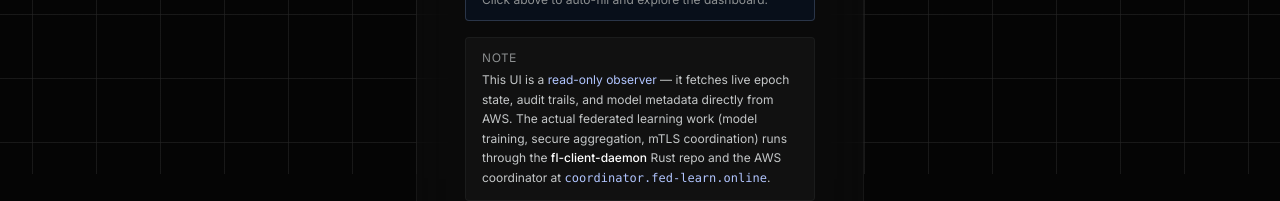
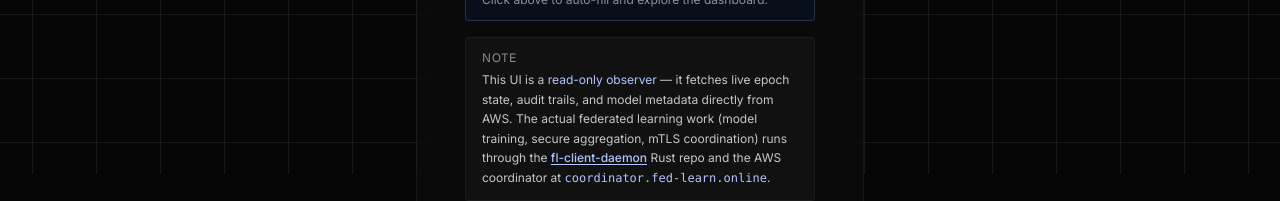
Before and after one commit to Blazearth/sangrah-ui, a Next.js app: page /sign-in in a window 1280 px wide. Shown: the part 626-827 px from the top of the page. Built offline with nearby package versions, Linux system fonts and the light colour scheme; no server answers.

Commit message:
feat: add clickable repo link to fl-client-daemon in observer note

```diff
--- a/src/app/(public)/sign-in/page.tsx
+++ b/src/app/(public)/sign-in/page.tsx
@@ -135,7 +135,15 @@ export default function SignInPage() {
           </p>
           <p className="font-body-base text-xs text-on-surface-variant leading-relaxed">
             This UI is a <span className="text-secondary">read-only observer</span> — it fetches live epoch state, audit trails, and model metadata directly from AWS. The actual federated learning work (model training, secure aggregation, mTLS coordination) runs through the{" "}
-            <span className="text-primary font-medium">fl-client-daemon</span> Rust repo and the AWS coordinator at{" "}
+            <a
+              href="https://github.com/Blazearth/fed-learn-model"
+              target="_blank"
+              rel="noopener noreferrer"
+              className="text-secondary underline underline-offset-2 hover:text-primary transition-colors font-medium"
+            >
+              fl-client-daemon
+            </a>{" "}
+            Rust repo and the AWS coordinator at{" "}
             <span className="text-secondary font-mono">coordinator.fed-learn.online</span>.
           </p>
         </div>
```
